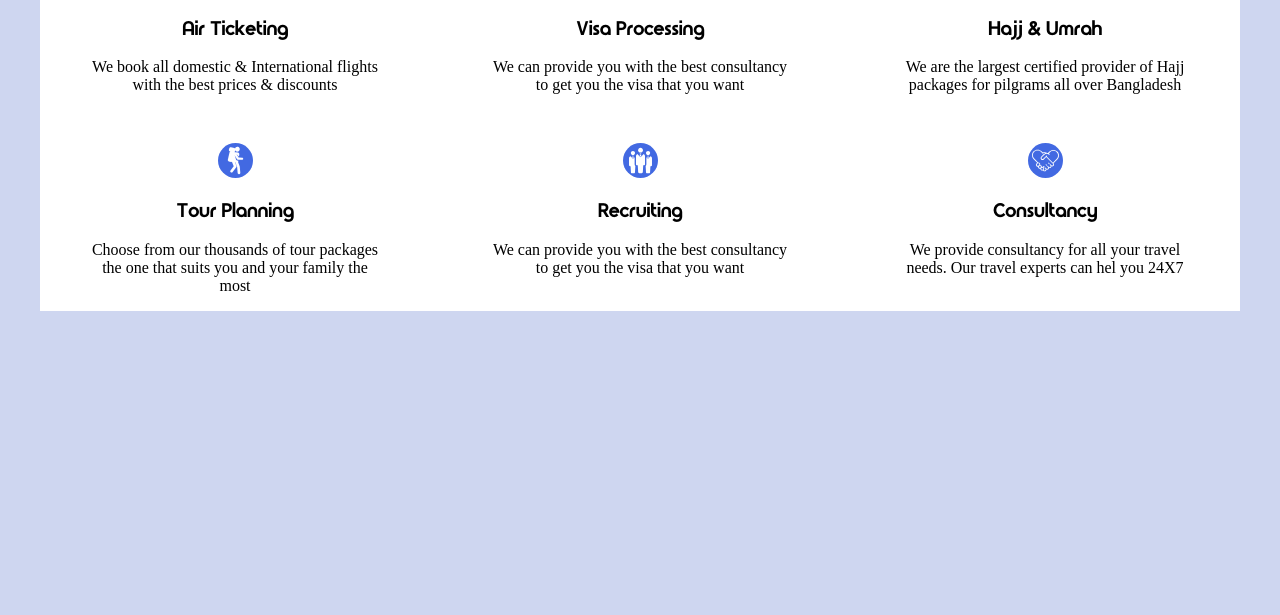
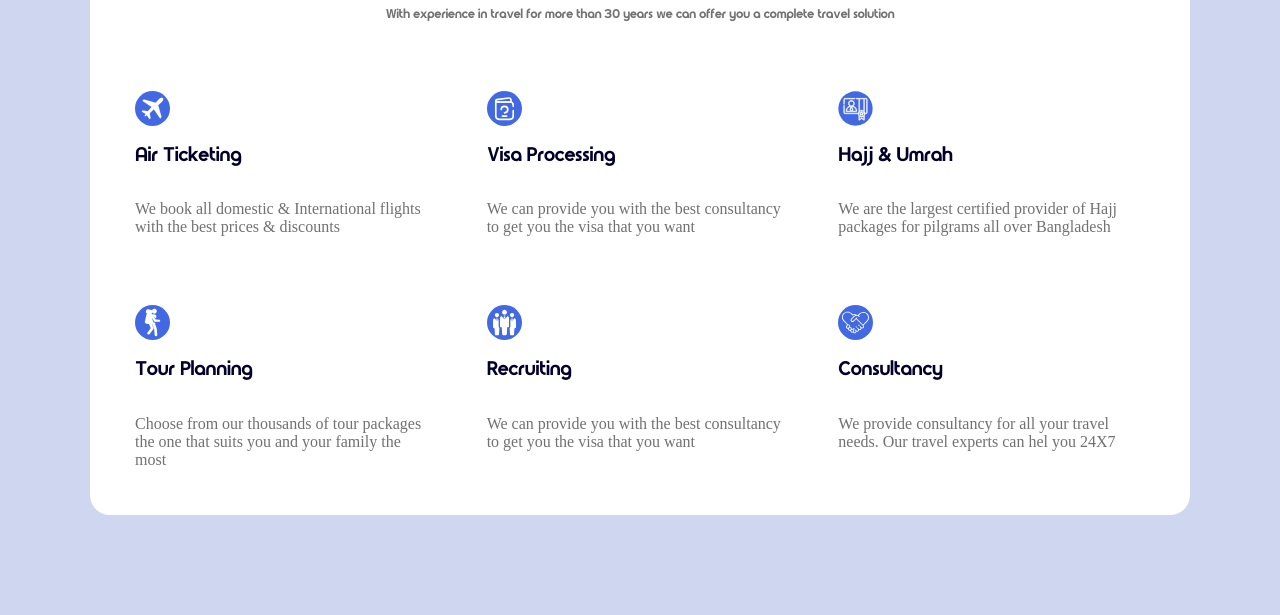
Before and after one commit to cotellajoa/image-based-web-project, a plain HTML site: page what-we-offer_img/index.html in a window 1280 px wide. Shown: the part 256-871 px from the top of the page. Before the commit the page ends 800 px from the top, so only its background shows below. Drawn offline with Linux system fonts and the light colour scheme.

Commit message:
Final touches on the first page.

```diff
--- a/what-we-offer_img/css/styles.css
+++ b/what-we-offer_img/css/styles.css
@@ -21,10 +21,14 @@
 .main {
     text-align: center;
     background-color: #FFFFFF;
+    border-radius: 20px;
+    margin-bottom: 30px;
+    margin-top: 100px;
+    margin: 100px 50px;
 }
 
 .main #srv {
-    padding-top: 50px;
+    padding-top: 70px;
     color: #3F66E1;
     font-weight: 700;
     font-size: 15px;
@@ -45,13 +49,31 @@
     grid-template-columns: repeat(3, 1fr);
     grid-template-rows: 1fr 1fr;
     grid-column-gap: 15px;
-    grid-row-gap: 15px;
+    grid-row-gap: 35px;
+    margin-top: 40px;
+    padding: 30px;
 }
 
 .icons {
     width: 35px;
+    padding-left: 15px;
+}
+
+.icon-solo {
+    display: flex;
+    flex-direction: column;
+}
+
+.icon-solo h3 {
+    color: #00002A;
+    text-align: left;
+    padding-left: 15px;
 }
 
 .desc-icon {
     font-family: "Redrose";
+    text-align: left;
+    color: #717171;
+    font-weight: 200;
+    padding: 0px 15px;
 }
```
